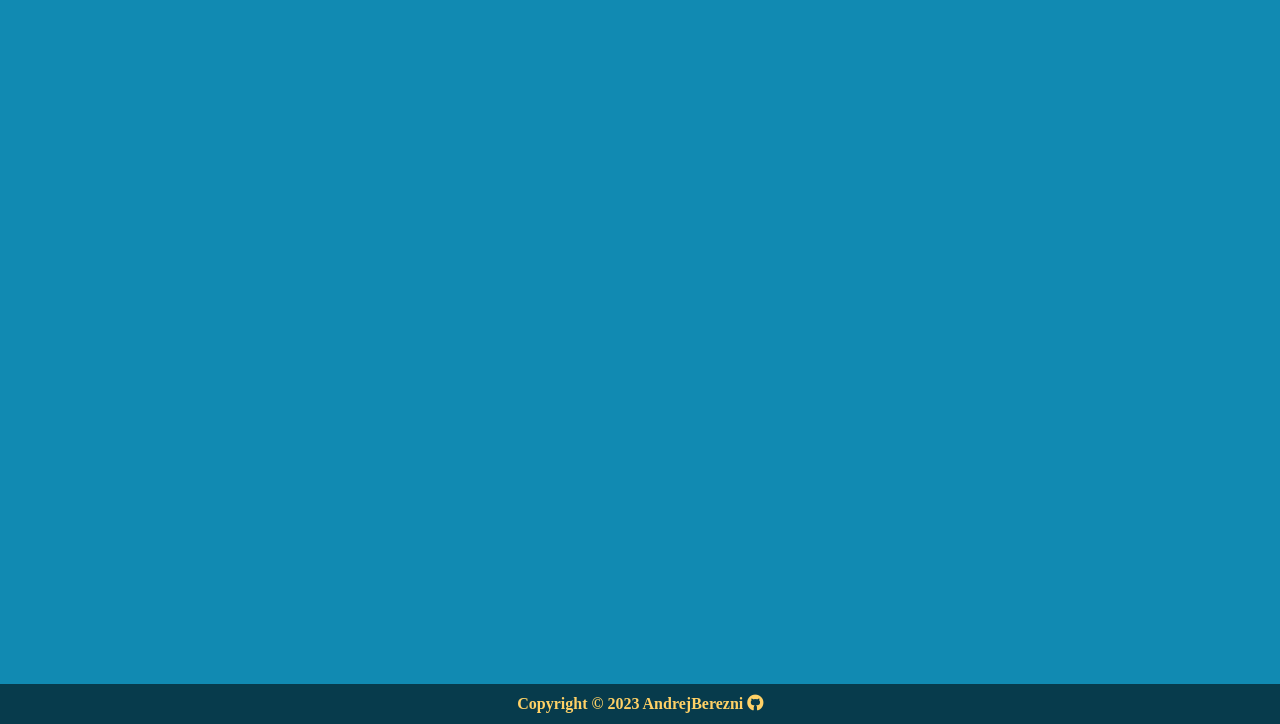
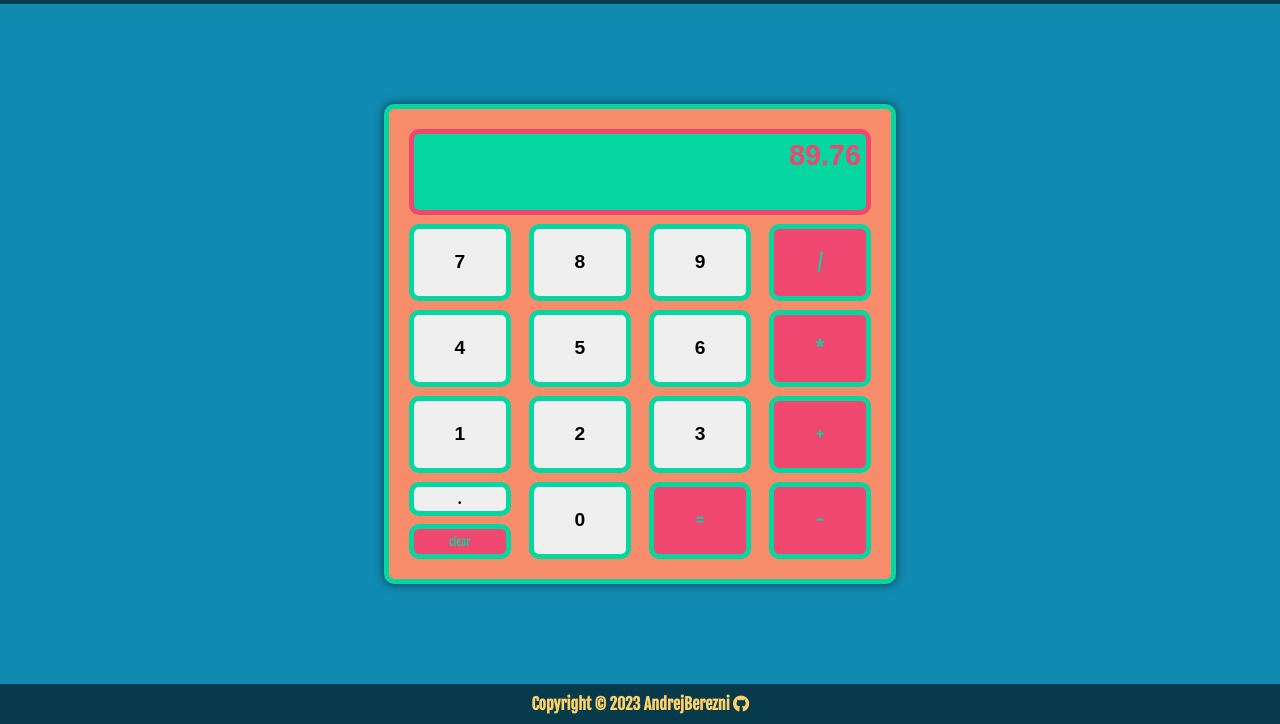
Before and after one commit to AndrejBerezni/Calculator, a plain HTML site: page index.html in a window 1280 px wide. Shown: the part 76-800 px from the top of the page. Drawn offline with Linux system fonts and the light colour scheme; a web font is replaced by a local one.

Commit message:
add styles

```diff
--- a/index.css
+++ b/index.css
@@ -31,10 +31,169 @@ header, footer {
     color: var(--hfText);
     font-weight: bold;
     text-align: center;
+    font-family: var(--text);
 }
 
 
 main {
     flex: 1;
     background-color: var(--mainBg);
+    display: flex;
+    justify-content: center;
+    align-items: center;
 }
+
+#app {
+    display: flex;
+    flex-direction: column;
+    justify-content: space-between;
+    height: 60vh;
+    min-width: 40vw;
+    background-color: var(--lPink);
+    padding: 20px;
+    border-radius: 10px;
+    border: 5px solid var(--cyan);
+    box-shadow: 0px 0px 10px var(--hfBg);
+}
+
+#screen {
+    height: 20%;
+    border-radius: 10px;
+    border: 5px solid var(--dPink);
+    background-color: var(--cyan);
+    color: var(--dPink);
+    padding: 5px;
+    display: flex;
+    justify-content: flex-end;
+    align-items: center;
+}
+
+#screen > p {
+    height: 100%;
+    font-size: 5rem;
+    font-family: var(--numbers);
+    margin: 0;
+    font-weight: bold;
+}
+
+.btn-row {
+    display: flex;
+    justify-content: space-between;
+    height: 18%;
+    width: 100%;
+}
+
+button {
+    font-family: var(--text);
+    width: 22%;
+    height: 100%;
+    border-radius: 10px;
+    border: 5px solid var(--cyan);
+}
+
+.num-btn {
+    font-size: 4.5rem;
+    font-weight: bold;
+    font-family: var(--numbers);
+}
+
+.num-btn:active {
+    background-color: var(--dPink);
+}
+
+.num-btn:hover, .fun-btn:hover {
+    scale: 1.1;
+}
+
+.fun-btn {
+    font-size: 3rem;
+    background-color: var(--dPink);
+    color: var(--cyan);
+}
+
+.fun-btn:active {
+    background-color: var(--hfText);
+}
+
+#clear-dot {
+    width: 22%;
+    height: 100%;
+    display: flex;
+    flex-direction: column;
+    justify-content: space-between;
+    padding: 0;
+}
+
+#clear-dot > button {
+    height: 45%;
+    width: 100%;
+    font-size: 1.5em;
+    font-weight: bold;
+}
+
+@media (max-width: 1200px) {
+    #app {
+        width: 80vw
+    }
+
+    header {
+        height: 10vh;
+    }
+}
+@media (max-width: 500px) {
+    .num-btn {
+        font-size: 2rem;
+    }
+
+    .fun-btn {
+        font-size: 2rem;
+    }
+
+    #screen > p {
+        font-size: 2.5rem;
+    }
+
+    #clear-dot > .fun-btn {
+        padding: 0;
+        font-size: 1rem;
+        font-weight: normal;
+    }
+
+    #clear-dot > .num-btn {
+        font-family: 'Times New Roman', Times, serif;
+        font-size: 1rem;
+        font-weight: bold;
+
+    }
+}
+
+@media (max-height: 800px) {
+    header {
+        height: 10vh;
+    }
+
+    .num-btn {
+        font-size: 1.2rem;
+    }
+
+    .fun-btn {
+        font-size: 1.2rem;
+    }
+
+    #screen > p {
+        font-size: 1.8rem;
+    }
+
+    #clear-dot > .fun-btn {
+        padding: 0;
+        font-size: 0.7rem;
+        font-weight: normal;
+    }
+
+    #clear-dot > .num-btn {
+        font-family: 'Times New Roman', Times, serif;
+        font-size: 1rem;
+        font-weight: bold;
+
+    }
+}
--- a/index.html
+++ b/index.html
@@ -18,7 +18,38 @@
         <h1>CALCULATOR</h1>
     </header>
     <main>
-
+        <div id="app">
+            <div id="screen">
+                <p>89.76</p>
+            </div>
+            <div class="btn-row">
+                <button class='num-btn' id="7">7</button>
+                <button class='num-btn' id="8">8</button>
+                <button class='num-btn' id="9">9</button>
+                <button class='fun-btn' id="/">/</button>
+            </div>
+            <div class="btn-row">
+                <button class='num-btn' id="4">4</button>
+                <button class='num-btn' id="5">5</button>
+                <button class='num-btn' id="6">6</button>
+                <button class='fun-btn' id="*">*</button>
+            </div>
+            <div class="btn-row">
+                <button class='num-btn' id="1">1</button>
+                <button class='num-btn' id="2">2</button>
+                <button class='num-btn' id="3">3</button>
+                <button class='fun-btn' id="+">+</button>
+            </div>
+            <div class="btn-row">
+                <div id="clear-dot">
+                    <button class='num-btn' id=".">.</button>
+                    <button class='fun-btn' id="clear">clear</button>
+                </div>
+                <button class='num-btn' id="0">0</button>
+                <button class='fun-btn' id="=">=</button>
+                <button class='fun-btn' id="-">-</button>
+            </div>
+        </div>
     </main>
     <footer>
         <p>Copyright &copy 2023 AndrejBerezni <icon class="fab fa-github"></icon>
```
